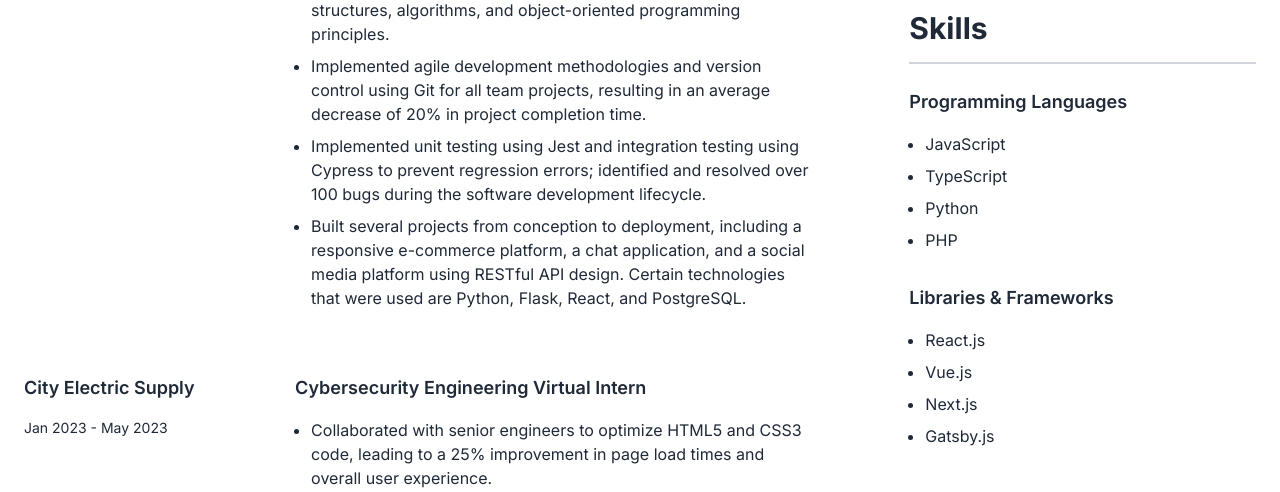
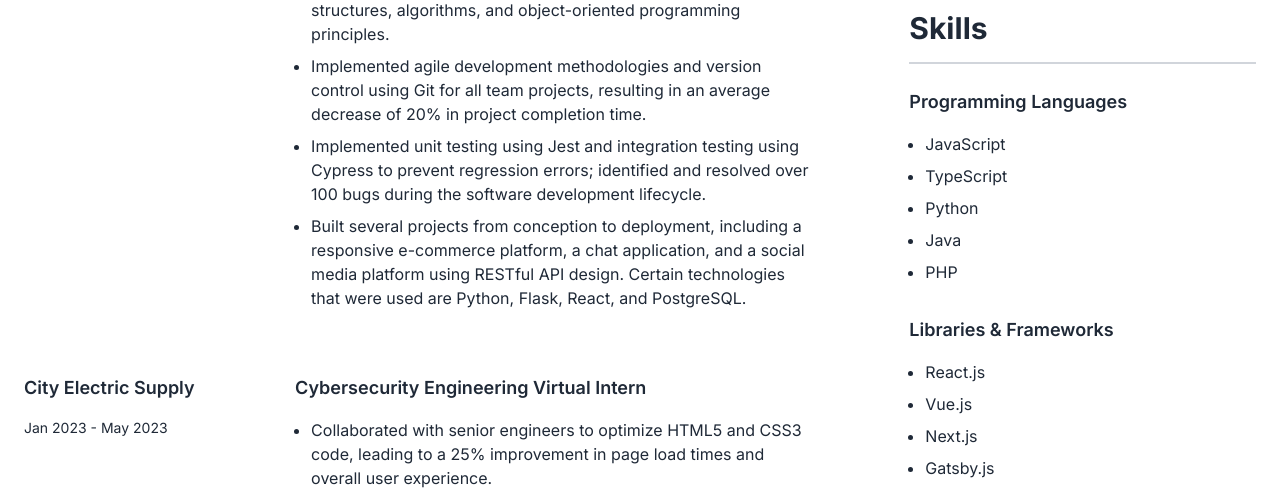
Before and after one commit to kamsingh2050/my-resume-page, a Flask app: page / in a window 1280 px wide. Shown: the part 610-1102 px from the top of the page. Run offline with Flask 3, Linux system fonts and the light colour scheme.

Commit message:
added one more skill

```diff
--- a/templates/home.html
+++ b/templates/home.html
@@ -207,7 +207,7 @@
                 <ul>
                     <li>Identified and mitigated 15 potential phishing attempts, reducing the risk of data breaches by 20%.</li>
                     <li>Installed and hardened Windows Server 2019 OS on company servers, resulting in a decrease in cyber-attacks by 30%.</li>
-                    <li> Conducted regular compliance audits to ensure adherence to industry standards and regulations, resulting in a score of 97% for the company's cybersecurity compliance.</li>
+                    <li>Conducted regular compliance audits to ensure adherence to industry standards and regulations, resulting in a score of 97% for the company's cybersecurity compliance.</li>
                 </ul>
               </div>
             </div>
@@ -231,6 +231,7 @@
               <li>JavaScript</li>
               <li>TypeScript</li>
               <li>Python</li>
+              <li>Java</li>
               <li>PHP</li>
             </ul>
 
```
